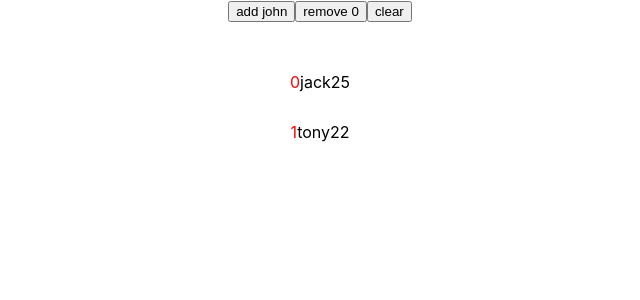
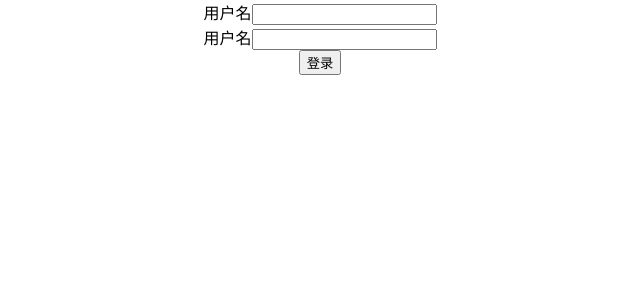
Before and after one commit to feelinggeeky/Jira, a React (Create React App) app: page / in a window 1280 px wide. Shown: the top 300 px of the page, without its empty margins (320-960 px from the left). Built offline with nearby package versions, Linux system fonts and the light colour scheme.

Commit message:
chore: json server模拟服务端返回数据

```diff
--- a/package.json
+++ b/package.json
@@ -23,7 +23,7 @@
     "test": "react-scripts test",
     "eject": "react-scripts eject",
     "prepare": "husky install",
-    "json-server": "json-server __json_server_mock__/db.json --watch --port 3001"
+    "json-server": "json-server __json_server_mock__/db.json --watch --port 3001 --middlewares __json_server_mock__/middleware.js"
   },
   "eslintConfig": {
     "extends": [
--- a/src/App.tsx
+++ b/src/App.tsx
@@ -3,12 +3,13 @@
 // @ts-ignore
 import { ProjectListScreen } from "./screens/project-list";
 import { TsReactTest } from "./screens/project-list/try-use-array";
-
+import { LoginScreen } from "./screens/login";
 function App() {
   return (
     <div className="App">
       {/*<ProjectListScreen />*/}
-      <TsReactTest />
+      {/*<TsReactTest />*/}
+      <LoginScreen />
     </div>
   );
 }
--- /dev/null
+++ b/src/screens/login/index.tsx
@@ -0,0 +1,37 @@
+import React, { FormEvent } from "react";
+
+const apiUrl = process.env.REACT_APP_API_URL;
+
+export const LoginScreen = () => {
+  const login = (param: { username: string; password: string }) => {
+    fetch(`${apiUrl}/login`, {
+      method: "POST",
+      headers: {
+        "Content-type": "application/json",
+      },
+      body: JSON.stringify(param),
+    }).then(async (response) => {
+      if (response.ok) {
+      }
+    });
+  };
+  const handleSubmit = (e: FormEvent<HTMLFormElement>) => {
+    e.preventDefault();
+    const username = (e.currentTarget.elements[0] as HTMLFormElement).value;
+    const password = (e.currentTarget.elements[1] as HTMLFormElement).value;
+    login({ username, password });
+  };
+  return (
+    <form onSubmit={handleSubmit}>
+      <div>
+        <label htmlFor={"username"}>用户名</label>
+        <input type={"text"} id={"username"} />
+      </div>
+      <div>
+        <label htmlFor={"password"}>用户名</label>
+        <input type={"password"} id={"password"} />
+      </div>
+      <button type={"submit"}>登录</button>
+    </form>
+  );
+};
```
Also changed, not shown: __json_server_mock__/middleware.js (added, +14 -0 lines).
